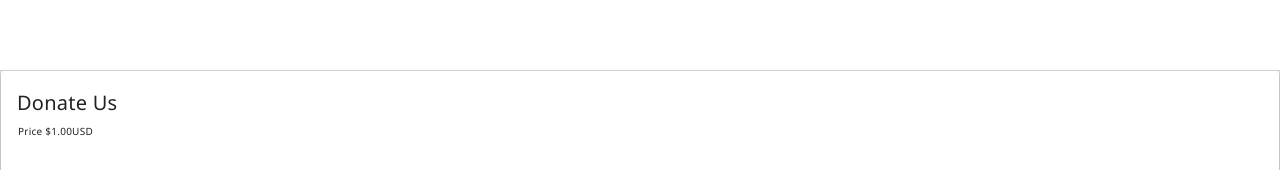
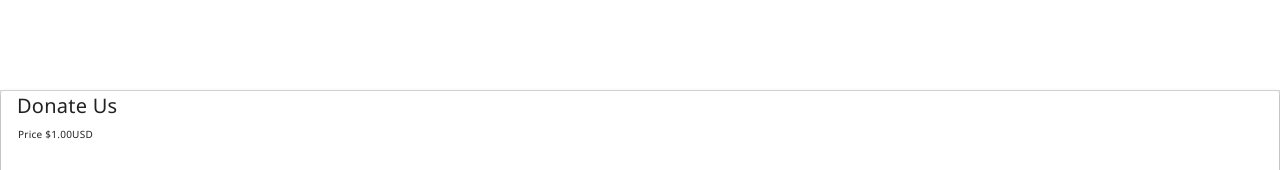
Before and after one commit to AaronXue0/official, a Vue app: page /contact in a window 1280 px wide. Shown: the part 630-800 px from the top of the page. Built offline with nearby package versions, Linux system fonts and the light colour scheme.

Commit message:
Update footer css.

```diff
--- a/src/components/footer.vue
+++ b/src/components/footer.vue
@@ -1,8 +1,8 @@
 <template>
-  <v-footer fixed padless outlined max-height="100">
+  <v-footer fixed padless outlined max-height="80">
     <v-card class="flex">
       <v-card-title>
-        <v-col>
+        <v-col style="position:relative;top:-17px">
           <v-row>
             <p class="Zpix">Donate Us</p>
             <v-spacer />
```
